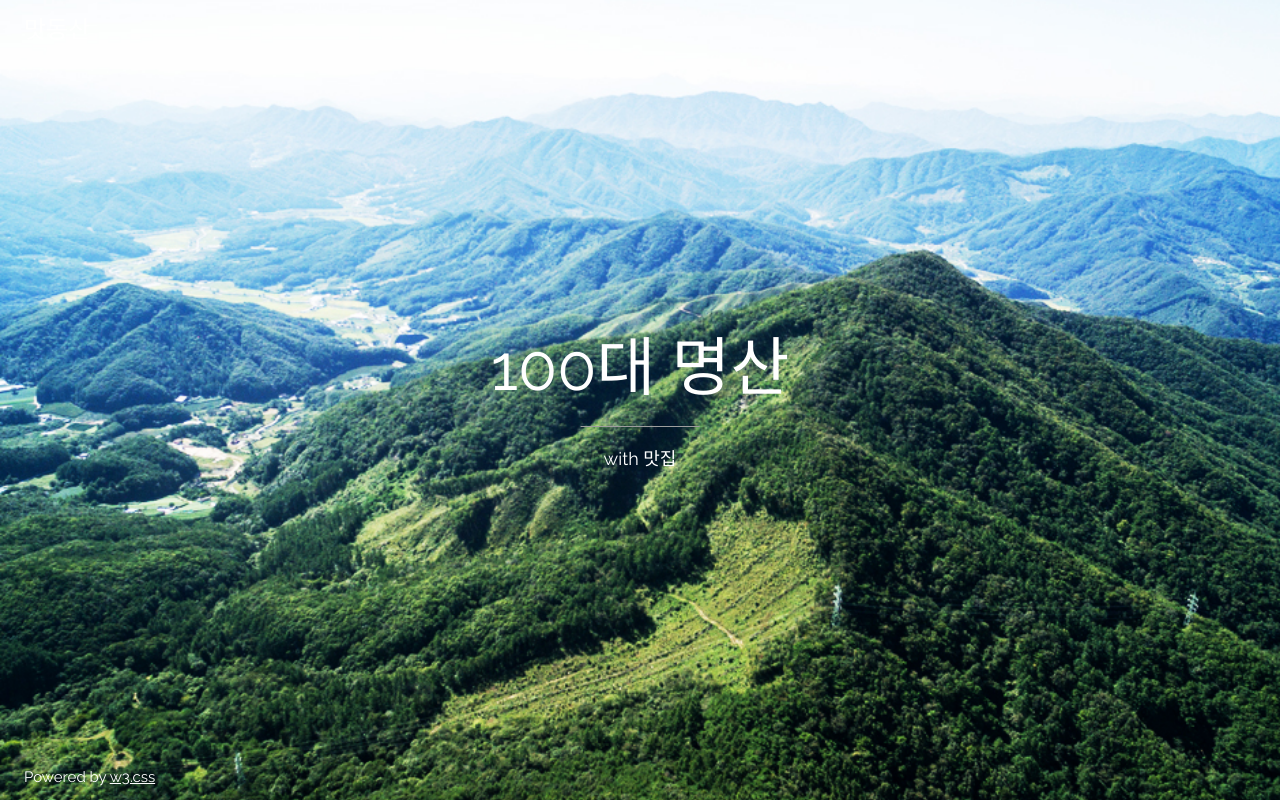
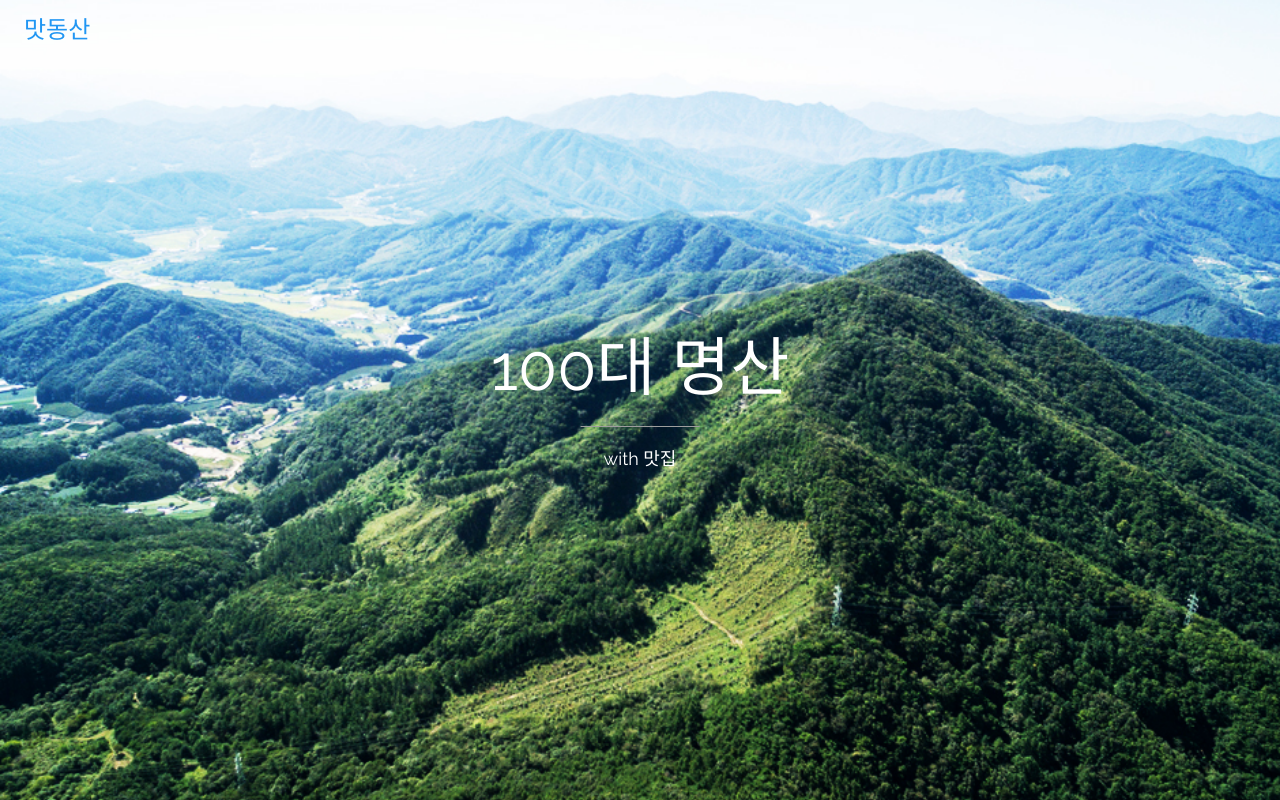
Before and after one commit to kiiney/mt_korea-1, a Django app: template templates/board/firstpage.html in a window 1280 px wide. Run offline with Django 3.2, Linux system fonts and the light colour scheme; the template is opened without the code that fills it, so the values that code supplies are empty.

Commit message:
commit~~

```diff
--- a/board/views.py
+++ b/board/views.py
@@ -4,7 +4,9 @@ import folium
 # Create your views here.
 
 def index(request):
-    return HttpResponse("/board/list 로 가세요:)")
+    #return HttpResponse("/board/list 로 가세요:)")
+
+    return render(request, 'board/firstpage.html')
 
 def boardlist(request):
 
@@ -15,4 +17,4 @@ def boardlist(request):
     folium.RegularPolygonMarker(location=lat_long, popup=popup).add_to(m)
     m = m._repr_html_() #  updated
     datas = {'mountain_map': m}
-    return render(request, 'board/showmapwithfolium.html', context=datas)
+    return render(request, 'board/showmapwithfolium.html')
--- a/mt_korea/settings.py
+++ b/mt_korea/settings.py
@@ -119,4 +119,6 @@ USE_TZ = True
 # Static files (CSS, JavaScript, Images)
 # https://docs.djangoproject.com/en/3.1/howto/static-files/
 
+STATIC_DIR = os.path.join(BASE_DIR, "static")
 STATIC_URL = '/static/'
+STATICFILES_DIRS = [ BASE_DIR/"static", ]
--- /dev/null
+++ b/static/css/style.css
@@ -0,0 +1,8 @@
+body,h1 {font-family: "Raleway", sans-serif}
+body, html {height: 100%}
+.bgimg {
+  background-image: url('./mountain1.jpg');
+  min-height: 100%;
+  background-position: center;
+  background-size: cover;
+}
--- a/templates/board/firstpage.html
+++ b/templates/board/firstpage.html
@@ -1,3 +1,4 @@
+{% load static %}
 <!DOCTYPE html>
 <html>
 <title>맛동산 홈페이지</title>
@@ -5,20 +6,12 @@
 <meta name="viewport" content="width=device-width, initial-scale=1">
 <link rel="stylesheet" href="https://www.w3schools.com/w3css/4/w3.css">
 <link rel="stylesheet" href="https://fonts.googleapis.com/css?family=Raleway">
-<style>
-body,h1 {font-family: "Raleway", sans-serif}
-body, html {height: 100%}
-.bgimg {
-  background-image: url('./mountain1.jpg');
-  min-height: 100%;
-  background-position: center;
-  background-size: cover;
-}
-</style>
+<link rel="stylesheet" type="text/css" href="{% static 'css/style.css' %}">
+
 <body>
 
 <div class="bgimg w3-display-container w3-animate-opacity w3-text-white">
-  <div class="w3-display-topleft w3-padding-large w3-xlarge">
+  <div class="w3-display-topleft w3-padding-large w3-xlarge w3-text-blue">
     맛동산
   </div>
   <div class="w3-display-middle">
@@ -26,9 +19,6 @@ body, html {height: 100%}
     <hr class="w3-border-grey" style="margin:auto;width:40%">
     <p class="w3-large w3-center">with 맛집</p>
   </div>
-  <div class="w3-display-bottomleft w3-padding-large">
-    Powered by <a href="https://www.w3schools.com/w3css/default.asp" target="_blank">w3.css</a>
-  </div>
 </div>
 
 </body>
```
Also changed, not shown: img/mountain1.jpg (renamed from templates/board/mountain1.jpg), static/css/mountain1.jpg (added).
